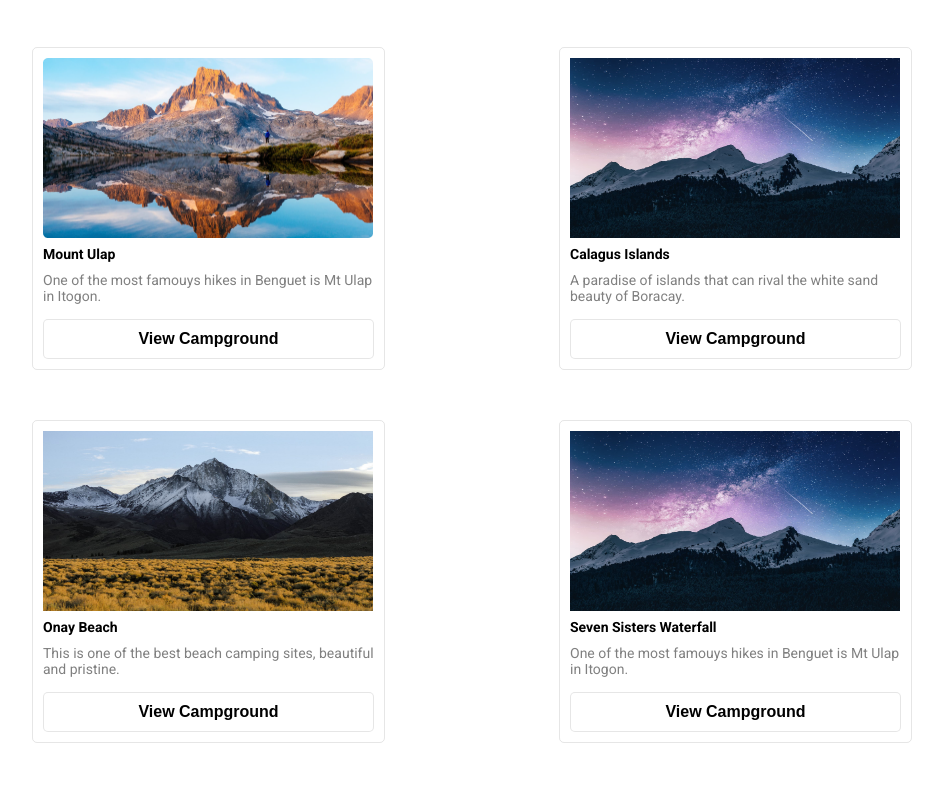
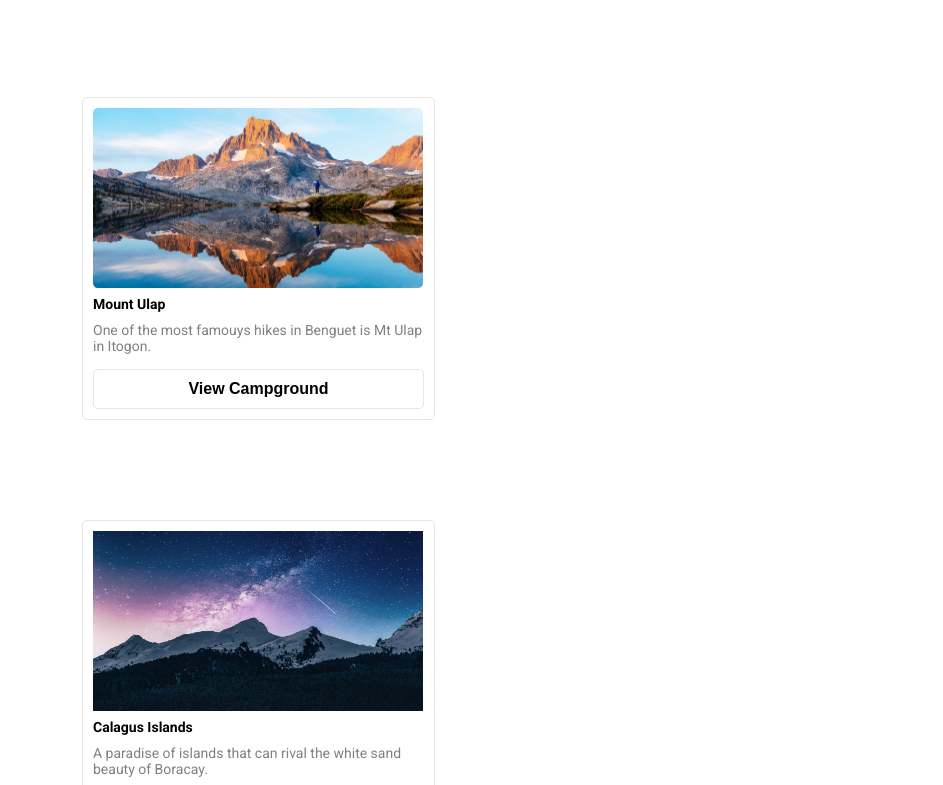
Before and after one commit to RealCMan/-yelp-camp-challenge, a plain HTML site: page searchpage.html in a window 1280 px wide. Shown: the part 474-1259 px from the top of the page, without its empty margins (168-1111 px from the left). Drawn offline with Linux system fonts and the light colour scheme.

Commit message:
fixed flex sizing

```diff
--- a/style.css
+++ b/style.css
@@ -149,16 +149,18 @@ li img {
 .camp-info-container {
     margin: 50px 0px;
     display: flex;
+    justify-content: space-between;
     flex-wrap: wrap;
-    justify-content: space-between;
 }
+
+
 
 .camp-info-box {
     border: solid 1px rgba(128, 128, 128, 0.2);
     border-radius: 5px;
     padding: 10px;
     width: 331px;
-    margin-bottom: 50px;
+    margin: 50px 50px;
 }
 
 .camp-info-box p {
```
